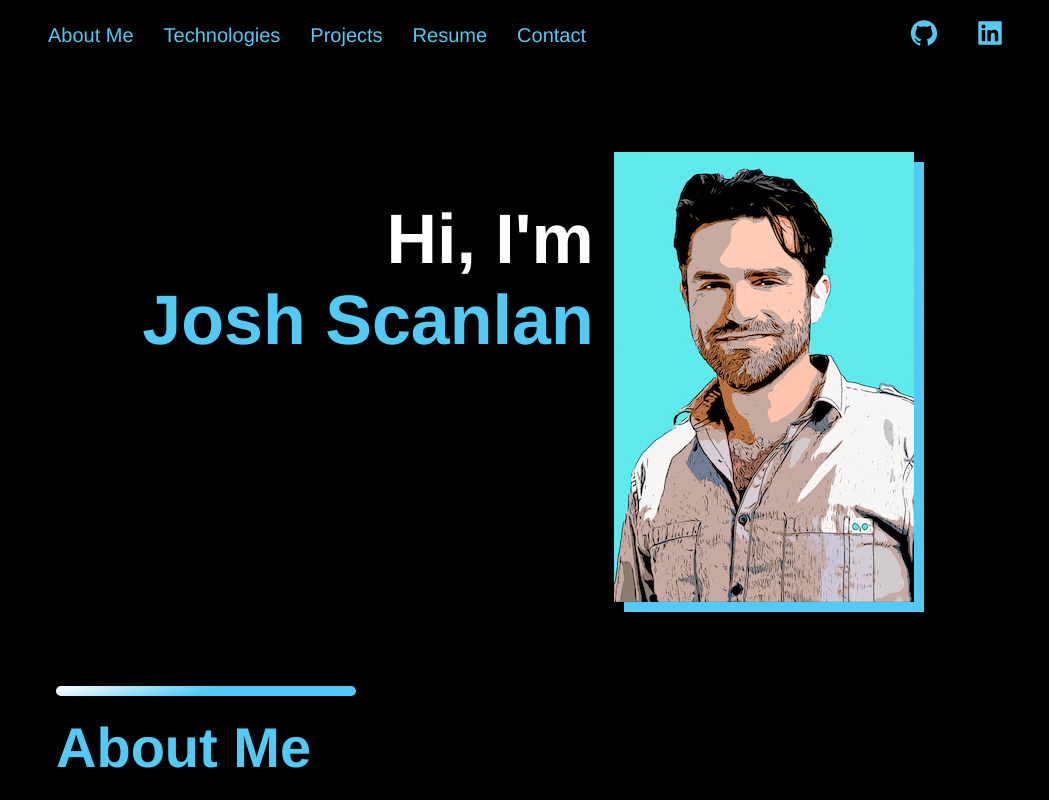
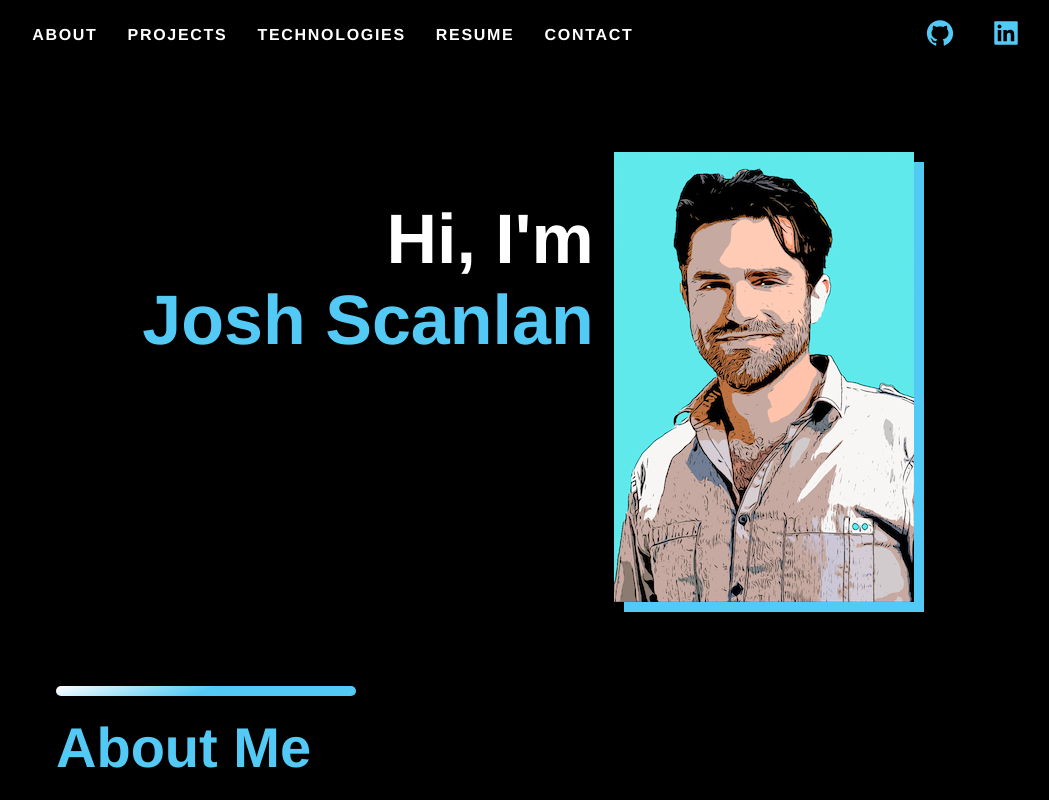
Before and after one commit to joshuascan/personal-portfolio, a Next.js app: page / in a window 1280 px wide. Shown: the top 800 px of the page, without its empty margins (112-1161 px from the left). Built offline with nearby package versions, Linux system fonts and the light colour scheme.

Commit message:
adds active link styling to header

```diff
--- a/src/components/Header/Header.js
+++ b/src/components/Header/Header.js
@@ -1,24 +1,33 @@
 import Link from "next/link";
-import React from "react";
+import { useRouter } from "next/router";
 import { AiFillGithub, AiFillLinkedin } from "react-icons/ai";
-import { Container, Div1, Div2, NavLink, SocialIcons } from "./HeaderStyles";
+import {
+  HeaderWrapper,
+  NavContainer,
+  SocialContainer,
+  NavLink,
+  SocialIcons,
+} from "./HeaderStyles";
 
-const Header = () => (
-  <Container>
-    <Div1>
+const Header = () => {
+  const router = useRouter();
+
+  return (
+    <HeaderWrapper>
+      <NavContainer>
         <li>
           <Link href="#about" passHref>
-          <NavLink>About Me</NavLink>
+            <NavLink pathName={router.asPath}>About</NavLink>
+          </Link>
+        </li>
+        <li>
+          <Link href="#projects" passHref>
+            <NavLink pathName={router.asPath}>Projects</NavLink>
           </Link>
         </li>
         <li>
           <Link href="#technologies" passHref>
-          <NavLink>Technologies</NavLink>
-        </Link>
-      </li>
-      <li>
-        <Link href="#projects" passHref>
-          <NavLink>Projects</NavLink>
+            <NavLink pathName={router.asPath}>Technologies</NavLink>
           </Link>
         </li>
         <li>
@@ -30,11 +39,11 @@ const Header = () => (
         </li>
         <li>
           <Link href="#contact" passHref>
-          <NavLink>Contact</NavLink>
+            <NavLink pathName={router.asPath}>Contact</NavLink>
           </Link>
         </li>
-    </Div1>
-    <Div2>
+      </NavContainer>
+      <SocialContainer>
         <Link href="https://github.com/joshuascan" passHref>
           <SocialIcons target="_blank" rel="noreferrer noopener">
             <AiFillGithub size="3rem" />
@@ -45,8 +54,9 @@ const Header = () => (
             <AiFillLinkedin size="3rem" />
           </SocialIcons>
         </Link>
-    </Div2>
-  </Container>
+      </SocialContainer>
+    </HeaderWrapper>
   );
+};
 
 export default Header;
--- a/src/components/Header/HeaderStyles.js
+++ b/src/components/Header/HeaderStyles.js
@@ -1,24 +1,30 @@
 import styled from "styled-components";
 
-export const Container = styled.div`
+export const HeaderWrapper = styled.div`
   display: flex;
   justify-content: space-around;
   align-items: center;
   margin-bottom: 5rem;
 `;
 
-export const Div1 = styled.div`
+export const NavContainer = styled.div`
   display: flex;
 `;
 
-export const Div2 = styled.div`
+export const SocialContainer = styled.div`
   display: flex;
 `;
 
 export const NavLink = styled.a`
-  font-size: 2rem;
+  font-size: 1.6rem;
+  font-weight: bold;
+  letter-spacing: 0.17rem;
   padding: 1.5rem;
-  color: ${(props) => props.theme.colors.primary};
+  color: ${(props) =>
+    props.href === props.pathName
+      ? props.theme.colors.primary
+      : props.theme.colors.secondary};
+  text-transform: uppercase;
   transition: 0.5s ease;
   &:hover {
     opacity: 0.65;
```
Lines whose indentation alone changed are shown as unchanged.
